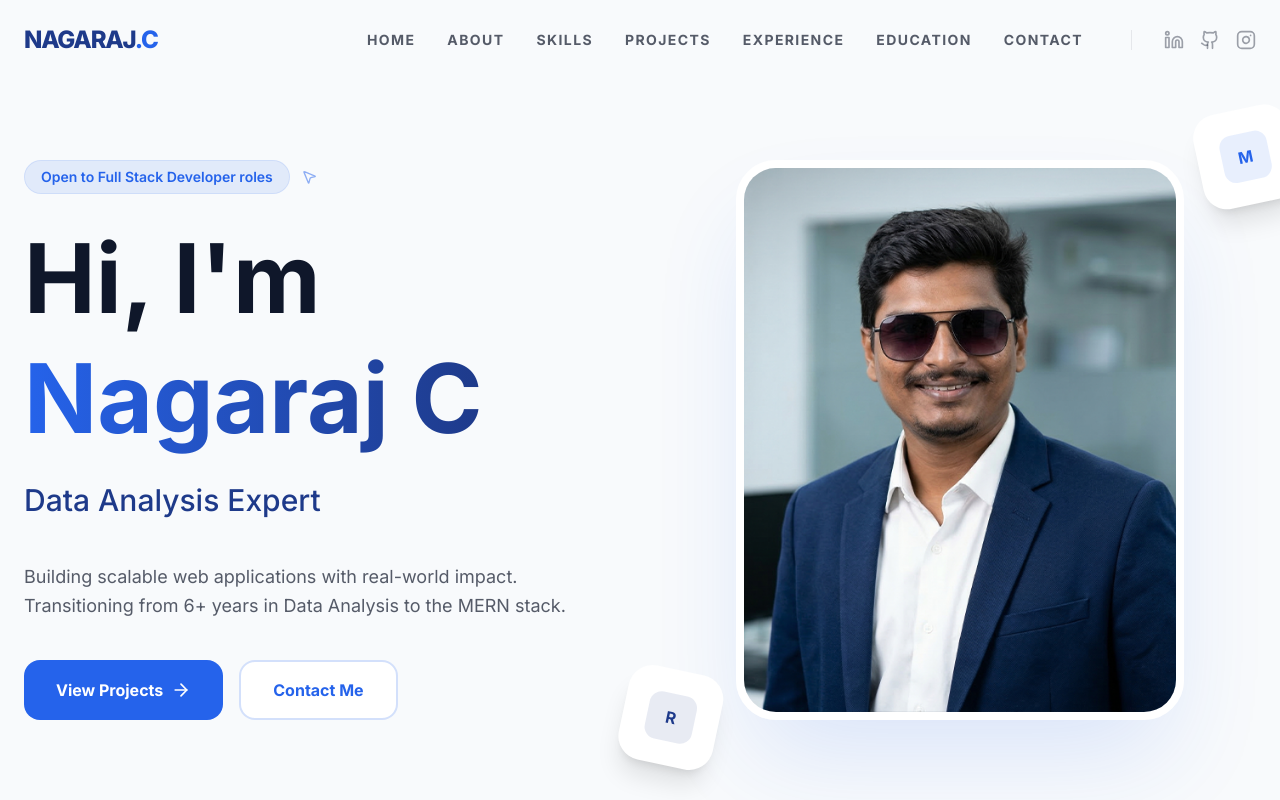
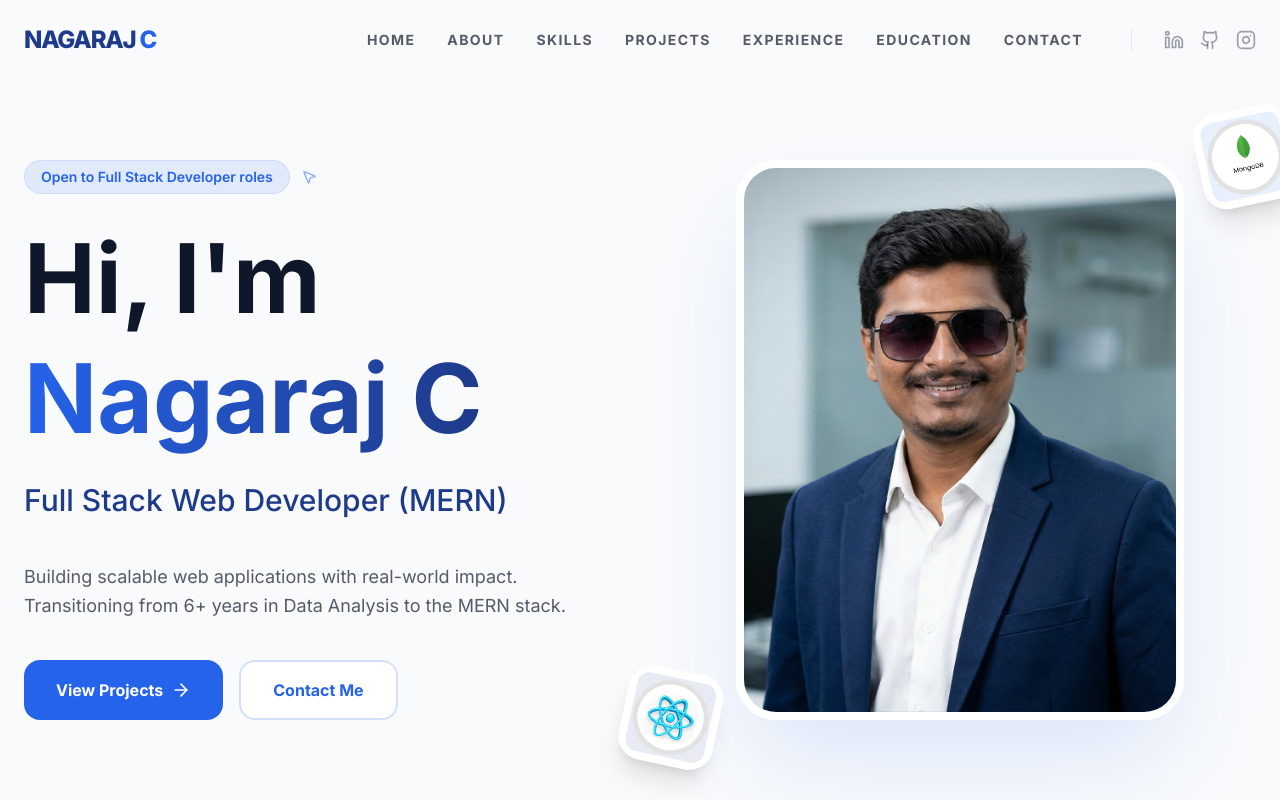
Before and after one commit to nagaraj1295/My-Portfolio, a React (Vite) app: page / in a window 1280 px wide. Shown: the top 800 px of the page. Built offline with nearby package versions, Linux system fonts and the light colour scheme.

Commit message:
Update profile icons and personal branding

```diff
--- a/src/components/Footer.jsx
+++ b/src/components/Footer.jsx
@@ -21,7 +21,7 @@ const Footer = () => {
         <div className="grid md:grid-cols-4 gap-12 pb-16 border-b border-white/10">
           <div className="md:col-span-2">
             <a href="#home" className="text-3xl font-black tracking-tighter mb-6 inline-block">
-              NAGARAJ<span className="text-primary">.C</span>
+              NAGARAJ<span className="text-primary"> C</span>
             </a>
             <p className="text-white/60 text-lg max-w-sm leading-relaxed mb-8">
               Analytical thinker, problem solver, and full-stack explorer. Bringing 6+ years of data precision to modern web development.
--- a/src/components/Hero.jsx
+++ b/src/components/Hero.jsx
@@ -6,7 +6,6 @@ const Hero = () => {
   const [textIndex, setTextIndex] = useState(0);
   const titles = [
     "Full Stack Web Developer (MERN)",
-    "Real-world Solution Builder",
     "Data Analysis Expert"
   ];
 
@@ -128,14 +127,14 @@ const Hero = () => {
             transition={{ duration: 4, repeat: Infinity, ease: "easeInOut" }}
             className="absolute -top-10 -right-10 w-24 h-24 bg-white rounded-3xl shadow-xl flex items-center justify-center -rotate-12 z-20"
           >
-            <div className="w-12 h-12 bg-primary/10 rounded-xl flex items-center justify-center text-primary font-bold">M</div>
+            <div className="w-20 h-20 bg-primary/10 rounded-xl flex items-center justify-center text-primary font-bold"><img src="assets/mongodb.png" alt="Mongo db icon" /></div>
           </motion.div>
           <motion.div
             animate={{ y: [0, 20, 0] }}
             transition={{ duration: 5, repeat: Infinity, ease: "easeInOut", delay: 1 }}
             className="absolute -bottom-10 -left-10 w-24 h-24 bg-white rounded-3xl shadow-xl flex items-center justify-center rotate-12 z-20"
           >
-            <div className="w-12 h-12 bg-secondary/10 rounded-xl flex items-center justify-center text-secondary font-bold">R</div>
+            <div className="w-20 h-20 bg-secondary/10 rounded-xl flex items-center justify-center text-secondary font-bold"><img src="assets/React.png" alt="React icon" /></div>
           </motion.div>
         </motion.div>
       </div>
--- a/src/components/Navbar.jsx
+++ b/src/components/Navbar.jsx
@@ -39,7 +39,7 @@ const Navbar = () => {
           animate={{ opacity: 1, x: 0 }}
           className="text-2xl font-black tracking-tighter text-secondary group"
         >
-          NAGARAJ<span className="text-primary group-hover:text-secondary mb-1">.C</span>
+          NAGARAJ<span className="text-primary group-hover:text-secondary mb-1"> C</span>
         </motion.a>
 
         {/* Desktop Nav */}
```
Also changed, not shown: public/assets/React.png (added), public/assets/mongodb.png (added).
